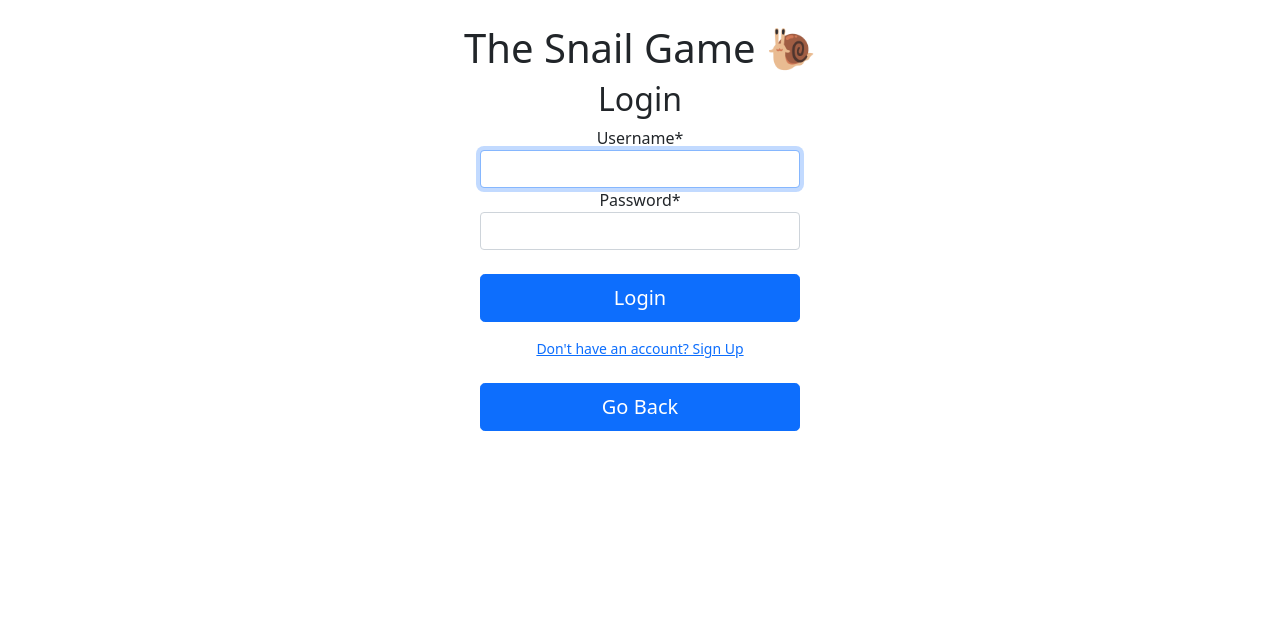
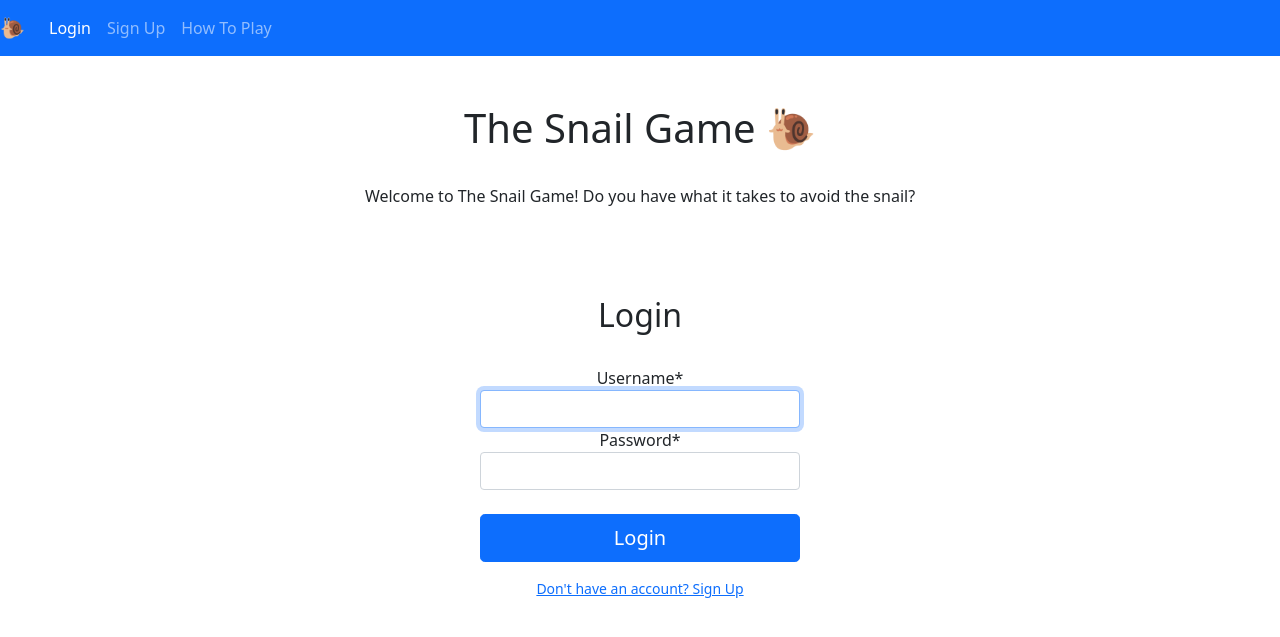
Before and after one commit to alfiewalliss/Group-Software-Project, a Django app: page /login/ in a window 1280 px wide. Shown: the top 637 px of the page. Run offline with Django 4.2, Linux system fonts and the light colour scheme; some libraries are stand-ins or nearby versions.

Commit message:
Update login.html
Added navbar and welcome message

```diff
--- a/locationgame/users/templates/users/login.html
+++ b/locationgame/users/templates/users/login.html
@@ -3,7 +3,30 @@
         {% load crispy_forms_tags %}
         <link href="https://cdn.jsdelivr.net/npm/bootstrap@5.1.3/dist/css/bootstrap.min.css" rel="stylesheet" integrity="sha384-1BmE4kWBq78iYhFldvKuhfTAU6auU8tT94WrHftjDbrCEXSU1oBoqyl2QvZ6jIW3" crossorigin="anonymous">
     </head>
-    <body class="text-center">
+    <body>
+        <!--Navigation Bar-->
+        <nav class="navbar navbar-expand-md navbar-dark bg-primary">
+            <a class="navbar-brand">🐌</a>
+            <button class="navbar-toggler" type="button" data-bs-toggle="collapse" data-bs-target="#navbarMenu">
+              <span class="navbar-toggler-icon"></span>
+            </button>
+
+            <div class="collapse navbar-collapse" id="navbarMenu">
+              <ul class="navbar-nav ml-auto">
+                <li class="nav-item">
+                  <a class="nav-link active" aria-current="page" href="#">Login</a>
+                </li>
+                <li class="nav-item">
+                  <a class="nav-link" href="/signUp">Sign Up</a>
+                </li>
+                <li class="nav-item">
+                  <a class="nav-link" href="#">How To Play</a>
+                </li>
+              </ul>
+            </div>
+          </nav>
+
+        <div class="text-center">
             <br>
             {% if messages %}
                 {% for message in messages%}
@@ -12,23 +35,28 @@
                     </div>
                 {% endfor %}
             {% endif%}
+            <br>
             <h1>The Snail Game 🐌</h1>
+            <br>
+            <p>Welcome to The Snail Game! Do you have what it takes to avoid the snail?</p>
+            <br>
+            <br>
             <main class="form-signin">
                 <div class="card card-block w-25 d-inline-flex" style="border:0">
+                    <br>
                     <h2 class="form-floating">Login</h2>
+                    <br>
                         <form method="POST">
                             {% csrf_token %}
                             {{ form|crispy }}
                             <br>
                             <button class="w-100 btn btn-lg btn-primary" type="submit">Login</button>
                         </form>
-                    <small class=""test-muted">
+                        <small class="test-muted">
                             <a class="ml-2" href="{% url 'register' %}">Don't have an account? Sign Up</a>
                         </small>
-                    <br>
-                    <a href="{% url 'locationgameapp:index' %}">
-                    <button class="w-100 btn btn-lg btn-primary">Go Back</button></a>
                     </div>
             </main>
+        </div>
     </body>
 </html>
```
Lines whose indentation alone changed are shown as unchanged.
